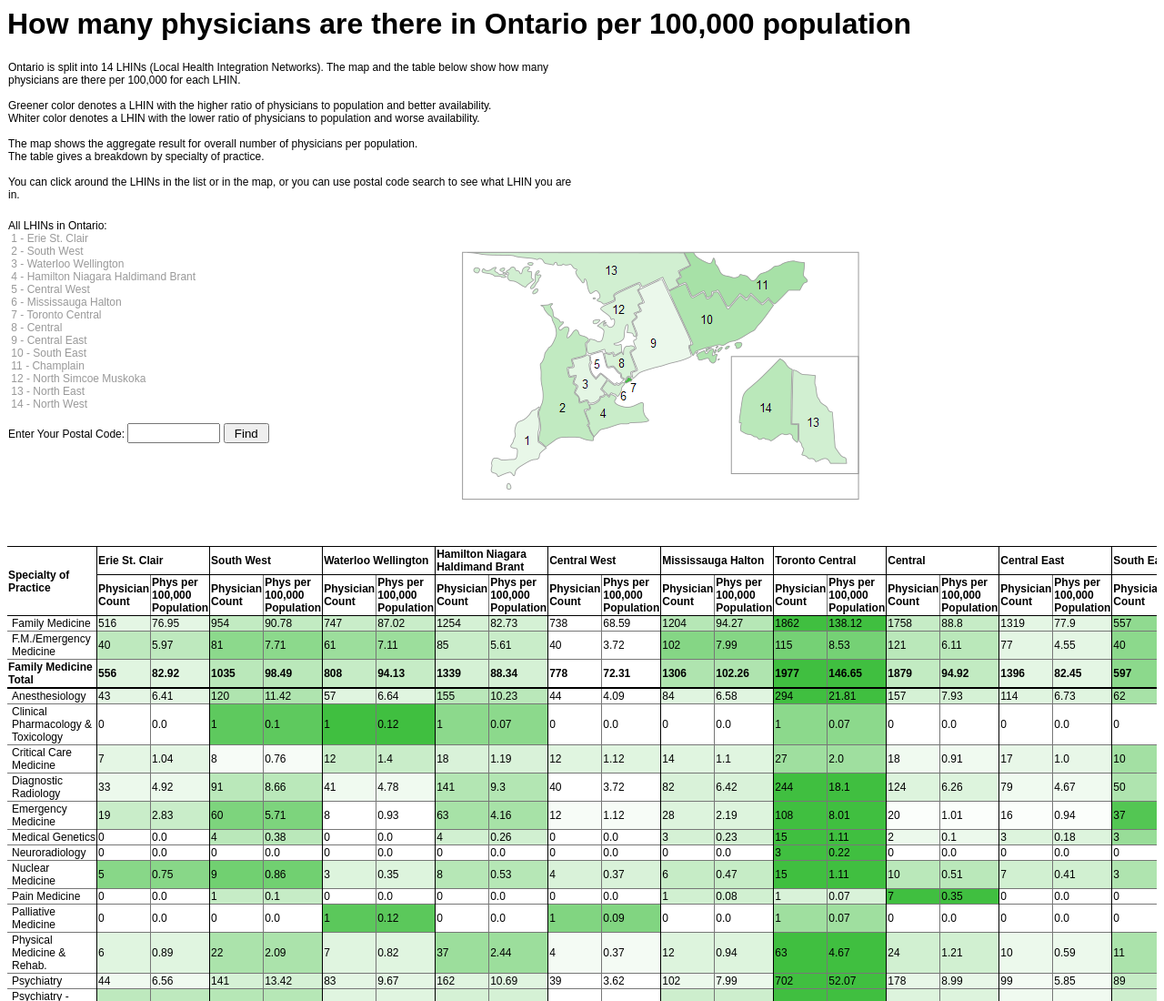
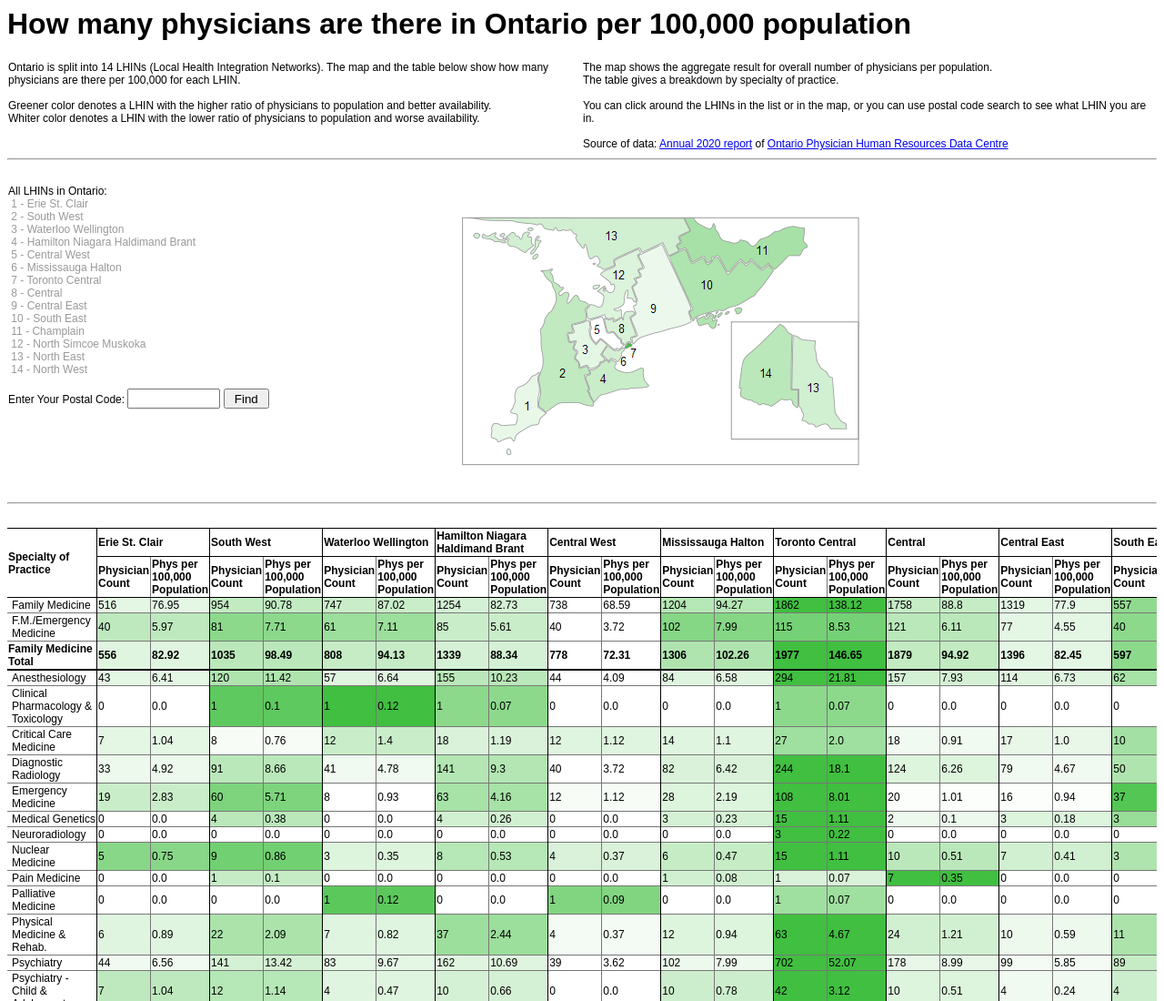
Before and after one commit to olga-terekhova/olga-terekhova.github.io, a plain HTML site: page html/physicians.html in a window 1280 px wide. Shown: the top 1100 px of the page at 91% size. Drawn offline with Linux system fonts and the light colour scheme.

Commit message:
Added the source of data

```diff
--- a/html/physicians.html
+++ b/html/physicians.html
@@ -21,19 +21,24 @@ Greener color denotes a LHIN with the higher ratio of physicians to population a
 Whiter color denotes a LHIN with the lower ratio of physicians to population and worse availability.
 <br>
 <br>
+
+
+</td>
+<td>
 The map shows the aggregate result for overall number of physicians per population.
 <br>
 The table gives a breakdown by specialty of practice.
 <br>
 <br>
 You can click around the LHINs in the list or in the map, or you can use postal code search to see what LHIN you are in.
-
-</td>
-<td> &nbsp; </td>
+<br>
+<br>
+Source of data: <a href = "https://www.ophrdc.org/wp-content/uploads/2021/11/2020-PIO-Annual-Report.pdf">Annual 2020 report</a> of <a href = "https://www.ophrdc.org">Ontario Physician Human Resources Data Centre </a>
+ </td>
 </tr>
 
 </table>
-
+<hr>
 <div> &nbsp; </div>
 
 <table style="width:100%;text-align:left;border-collapse: collapse;font-size:12px;">
@@ -61,7 +66,7 @@ Enter Your Postal Code:
 <div id="LHINresult" style="height: 40px;">&nbsp;</div>
 
 </td>
-<td>
+<td style = "vertical-align:top;">
 <img id="LHINmap" src="../pic/ontario-lhins-map-gtranked0.png">
 </td>
 
@@ -69,7 +74,7 @@ Enter Your Postal Code:
 </tr>
 
 </table>
-
+<hr>
 <div id="currentLHIN>" style = "visibility:hidden;">&nbsp;</div>
 
 <div id = "divContainer" style = "overflow-x: auto; white-space: nowrap;">
```
